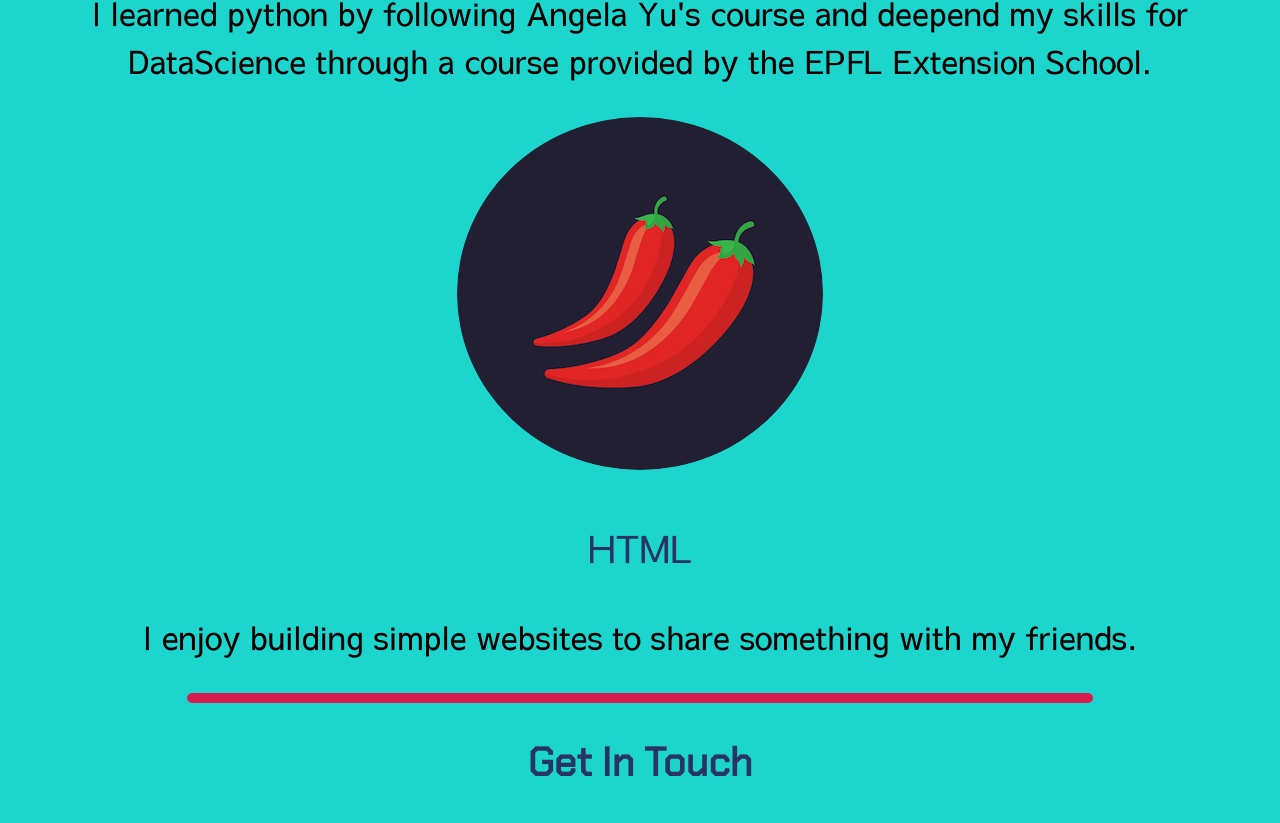
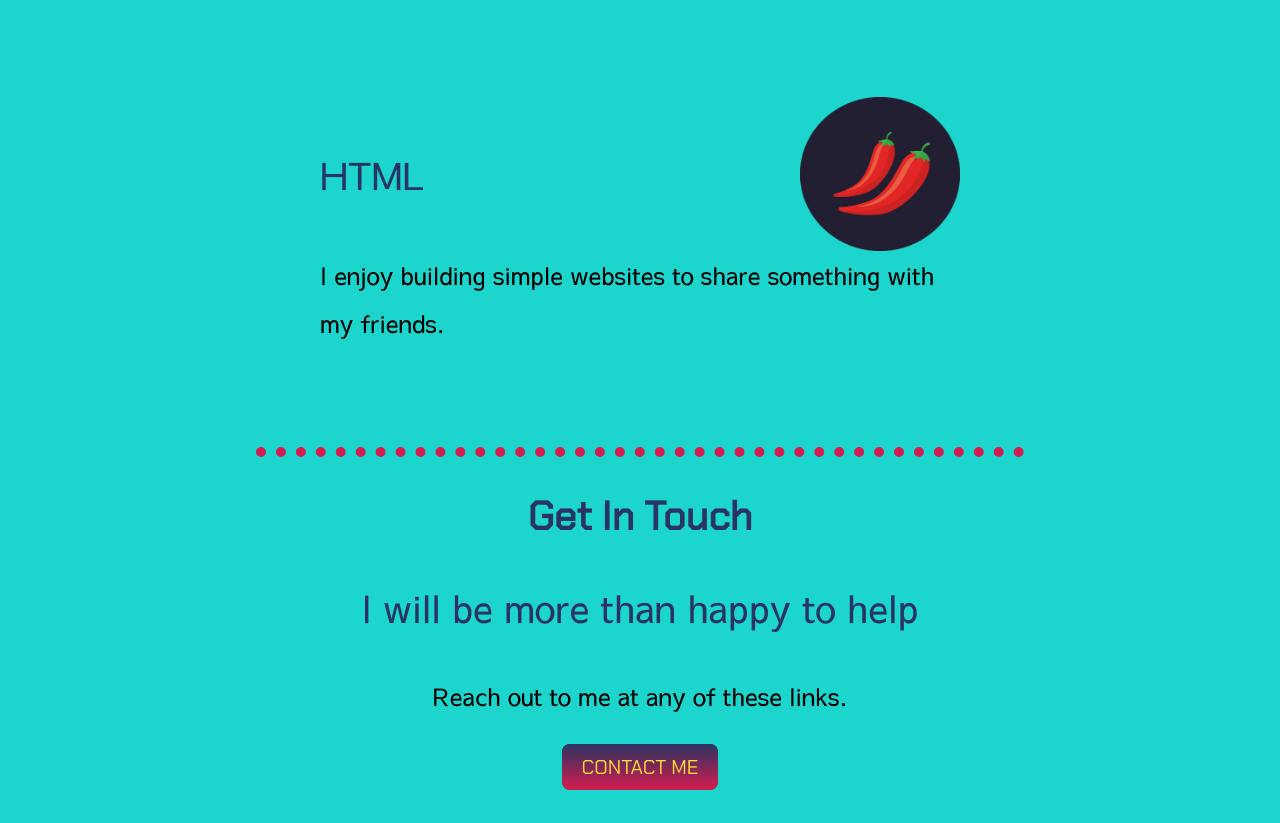
Before and after one commit to Luminare7/MySite, a plain HTML site: page index.html in a window 1280 px wide. Shown: the part 1959-2782 px from the top of the page. Drawn offline with Linux system fonts and the light colour scheme.

Commit message:
DraftEnd
End of the initial draft

```diff
--- a/css/styles.css
+++ b/css/styles.css
@@ -1,11 +1,12 @@
-body{
+body {
     margin: 0;
     text-align: center;
     font-family: 'Handlee', cursive;
     font-size: 200%;
+    #color: #D61C4E;
 }
 
-h1{
+h1 {
     font-size: 5.625rem;
     margin: 50px auto 0 auto;
     font-family: 'Chakra Petch', sans-serif;
@@ -13,72 +14,156 @@ h1{
     #line-height: 2;
 }
 
-h2{
+h2 {
     font-family: 'Chakra Petch', sans-serif;
     font-size: 2.5rem;
     color: #293462;
     #font-weight: normal;
 }
 
-h3{
+h3 {
     font-family: 'Sawarabi Gothic', sans-serif;
     color: #293462;
     font-weight: normal;
 }
 
-p{
-  font-family: 'Sawarabi Gothic', sans-serif;
-}
-hr{
-    border: 5px solid #D61C4E;
-    border-radius: 5px;
-    width: 70%;
+p {
+    font-family: 'Sawarabi Gothic', sans-serif;
+    font-size: 75%;
+    line-height: 2;
 }
 
-div{
+hr {
+    border: 10px #D61C4E;
+    #border-radius: 5px;
+    width: 60%;
+    border-style: none none dotted;
+}
+
+div {
     background-color: #1CD6CE;
 }
-a{
+
+a {
     color: #FEDB39;
+    margin: 10px 15px;
+    text-decoration: none;
 }
 
-.top-container{
-    background-color: #1CD6CE;
+a:hover{
+    color: #4B91F7;
+}
+
+.top-container {
+    background-color: #D61C4E;
     position: relative;
     padding-top: 100px;
 }
 
-.middle-container{
+.middle-container {
+    padding: 100px 0;
+}
+
+.bottom-container {
+    background-color: #D61C4E;
+    line-height: 1;
+    padding: 20px 0;
+}
+
+.contact-me {
 
 }
 
-.bottom-container{
-
-}
-
-.top-cloud{
+.top-cloud {
     position: absolute;
     top: 50px;
     right: 300px;
 }
 
-.mountain{
+.mountain {
     position: relative;
     top: 12px;
 
 }
 
-.bottom-cloud{
+.bottom-cloud {
     position: absolute;
     bottom: 350px;
     left: 300px;
 }
 
-.skill-img{
-    border-radius: 50%;
+.skill-name {
+    padding-top: 50px;
 }
 
-#me-img{
+.skill-row {
+    width: 50%;
+    margin: 100px auto 100px auto;
+    text-align: left;
+    #line-height: 2;
+}
+
+.code-img {
+    border-radius: 50%;
+    width: 25%;
+    float: left;
+    margin-right: 30px;
+}
+
+.chili-img {
+    width: 25%;
+    float: right;
+    margin-left: 30px;
+}
+
+.code-skill-description {
+    clear: left;
+}
+
+.chili-skill-description {
+    clear: right;
+}
+
+.btn {
+  background: #293462;
+  background-image: -webkit-linear-gradient(top, #293462, #D61C4E);
+  background-image: -moz-linear-gradient(top, #293462, #D61C4E);
+  background-image: -ms-linear-gradient(top, #293462, #D61C4E);
+  background-image: -o-linear-gradient(top, #293462, #D61C4E);
+  background-image: linear-gradient(to bottom, #293462, #D61C4E);
+  -webkit-border-radius: 8px;
+  -moz-border-radius: 8px;
+  border-radius: 8px;
+  font-family: 'Chakra Petch', sans-serif;
+  color: #FEDB39;
+  font-size: 20px;
+  padding: 10px 20px 10px 20px;
+  text-decoration: none;
+}
+
+.btn:hover {
+    color: #FEDB39;
+  background: #3cb0fd;
+  background-image: -webkit-linear-gradient(top, #3cb0fd, #3498db);
+  background-image: -moz-linear-gradient(top, #3cb0fd, #3498db);
+  background-image: -ms-linear-gradient(top, #3cb0fd, #3498db);
+  background-image: -o-linear-gradient(top, #3cb0fd, #3498db);
+  background-image: linear-gradient(to bottom, #3cb0fd, #3498db);
+  text-decoration: none;
+}
+
+.intro{
+    width: 30%;
+    margin: auto;
+}
+
+.copyright{
+    color: #293462;
+    font-size: 0.75rem;
+    padding: 20px;
+}
+
+#me-img {
     margin-top: 10px;
     width: 300px;
 }
--- a/index.html
+++ b/index.html
@@ -22,20 +22,21 @@
     <div class="profile">
         <img id='me-img' src="images/Amos.png" alt="amos-img">
         <h2>Hello.</h2>
-        <p>I started coding during the Pandemic and had fun doing so ever since.</p>
+        <p class="intro">I started coding during the Pandemic and had fun doing so ever since.</p>
     </div>
     <hr>
     <div class="skills">
         <h2>My Skills.</h2>
         <div class="skill-row">
-            <img class="skill-img" src="images/computer.png" alt="computer-img">
-            <h3>Python</h3>
-            <p>I learned python by following Angela Yu's course and deepend my skills for DataScience through a course provided by the EPFL Extension School.</p>
+            <img class="code-img" src="images/computer.png" alt="computer-img">
+            <h3 class="skill-name">Python</h3>
+            <p class="code-skill-description">I learned python by following Angela Yu's course and deepend my skills for
+                DataScience through a course provided by the EPFL Extension School.</p>
         </div>
         <div class="skill-row">
-            <img class="skill-img" src="images/chillies.png" alt="chili-img">
-            <h3>HTML</h3>
-            <p>I enjoy building simple websites to share something with my friends.</p>
+            <img class="chili-img" src="images/chillies.png" alt="chili-img">
+            <h3 class="skill-name">HTML</h3>
+            <p class="chili-skill-description">I enjoy building simple websites to share something with my friends.</p>
         </div>
     </div>
     <hr>
@@ -52,7 +53,7 @@
     <a class="footer-link" href="https://www.linkedin.com/in/amos-bocelli-bab86411a">LinkedIn</a>
     <a class="footer-link" href="https://twitter.com/amosbocelli">Twitter</a>
     <a class="footer-link" href="https://github.com/Luminare7">GitHub</a>
-    <p>© 2022 Amos Bocelli.</p>
+    <p class="copyright">© 2022 Amos Bocelli.</p>
 </div>
 </body>
 </html>
```
